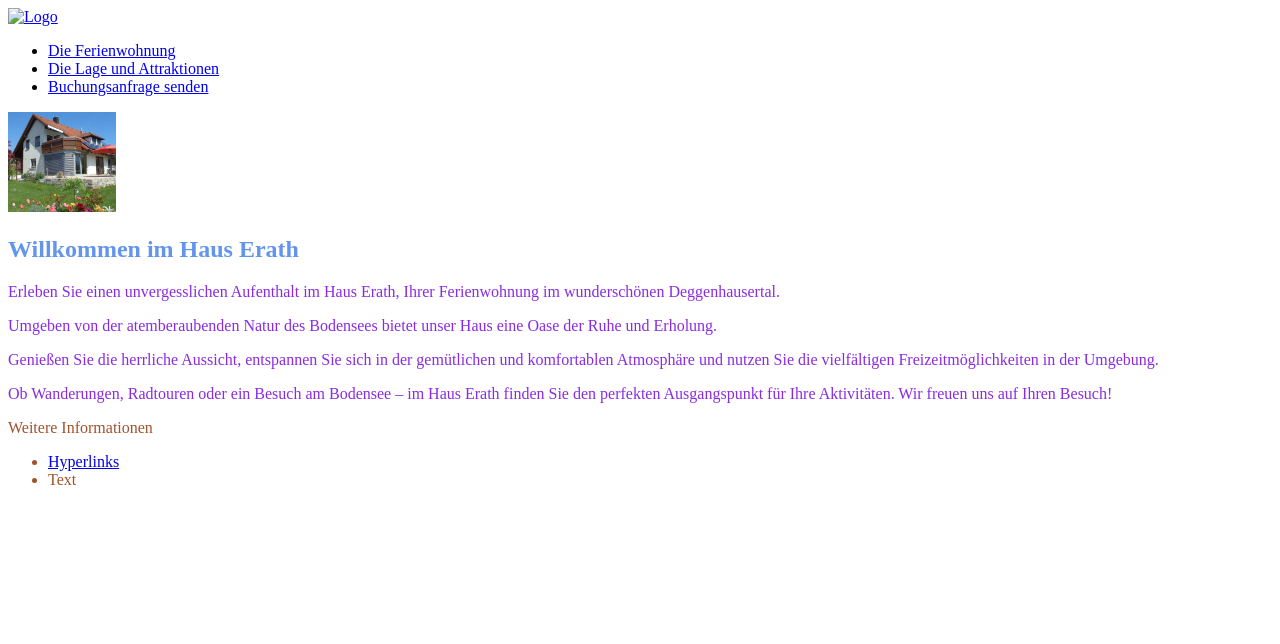
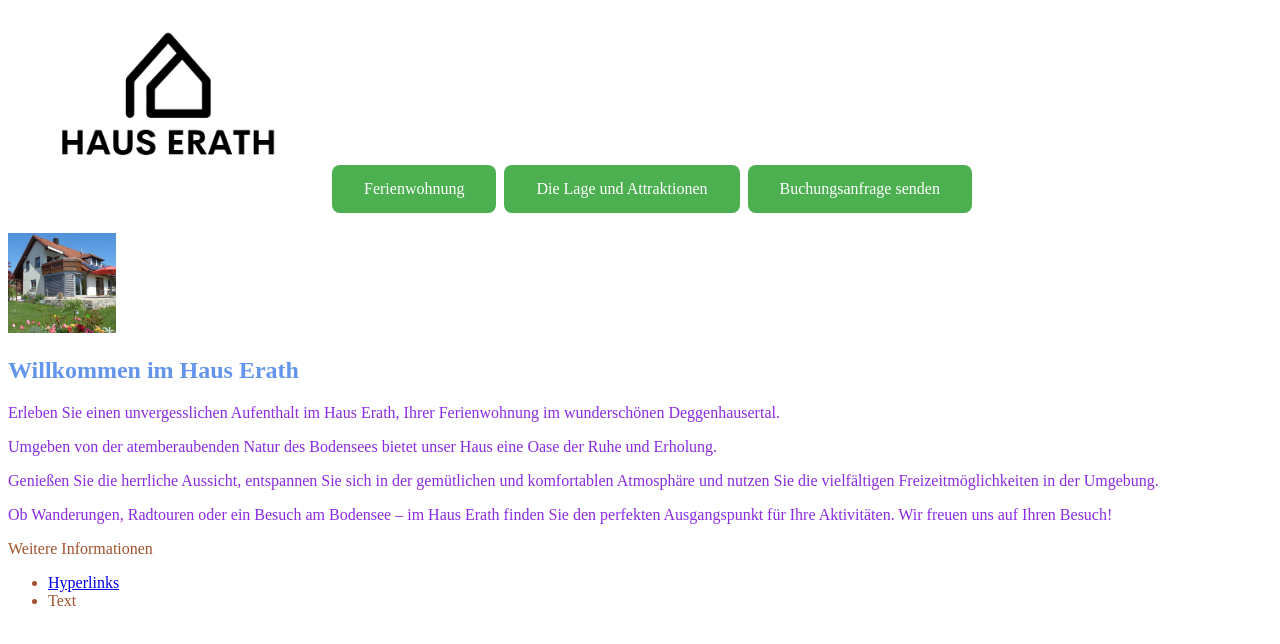
Before and after one commit to IU-Webprogrammierung/web-programmierung-ricardaerath, a plain HTML site: page layout/index.html in a window 1280 px wide. Drawn offline with Linux system fonts and the light colour scheme.

Commit message:
created buttons

```diff
--- a/layout/index.css
+++ /dev/null
@@ -1,10 +0,0 @@
-main {
-    color:blueviolet;
-}
-h1 {
-    color:cornflowerblue;
-}
-
-footer {
-    color:sienna;
-}
--- a/layout/index.html
+++ b/layout/index.html
@@ -4,17 +4,15 @@
     <meta charset="UTF-8">
     <meta name="viewport" content="width=device-width, initial-scale=1.0">
     <title>Document</title>
-    <link href="index.css" rel="stylesheet"/>
+    <link href="style.css" rel="stylesheet"/>
 </head>
 <body>
     <a id="top"></a>
     <nav class="navigation">
-            <a  href="index.html"><img class="logo" src="Bilder/Logo.svg" alt="Logo"></a>
-        <ul class="nav_links">
-            <li ><a class="roboto-bold" href="Ferienwohnung.html">Die Ferienwohnung</a></li>
-            <li ><a class="roboto-bold" href="Lage.html">Die Lage und Attraktionen</a></li>
-            <li ><a class="roboto-bold" href="Buchungsanfrage.html">Buchungsanfrage senden</a></li>
-        </ul>
+            <a  href="index.html"><img class="logo" src="img/Logo.png" alt="Logo" style="height: 186px; width: 318px;"></a>
+            <a href="Ferienwohnung.html" class="my-button">Ferienwohnung</a>
+            <a href="Lage.html" class="my-button">Die Lage und Attraktionen</a>
+            <a href="Buchungsanfrage.html" class="my-button">Buchungsanfrage senden</a>
     </nav>
     <header>
         <p>
--- /dev/null
+++ b/layout/style.css
@@ -0,0 +1,30 @@
+main {
+    color:blueviolet;
+}
+h1 {
+    color:cornflowerblue;
+}
+
+footer {
+    color:sienna;
+}
+
+.my-button {
+    background-color: #4CAF50; /* Grün */
+    border: none; /* Kein Rand */
+    color: white; /* Weißer Text */
+    padding: 15px 32px; /* Innenabstand */
+    text-align: center; /* Text zentrieren */
+    text-decoration: none; /* Keine Unterstreichung */
+    display: inline-block; /* Inline-Block-Level */
+    font-size: 16px; /* Schriftgröße */
+    margin: 4px 2px; /* Außenabstand */
+    cursor: pointer; /* Zeiger-Cursor */
+    border-radius: 8px; /* Abgerundete Ecken */
+    transition: background-color 0.3s ease; /* Übergangseffekt */
+}
+
+/* Hover-Effekt */
+.my-button:hover {
+    background-color: #45a049; /* Dunkleres Grün */
+}
```
